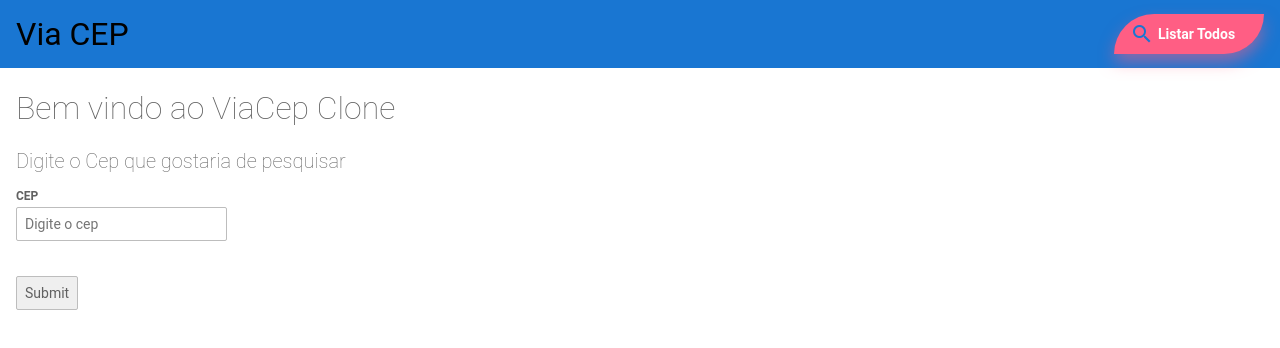
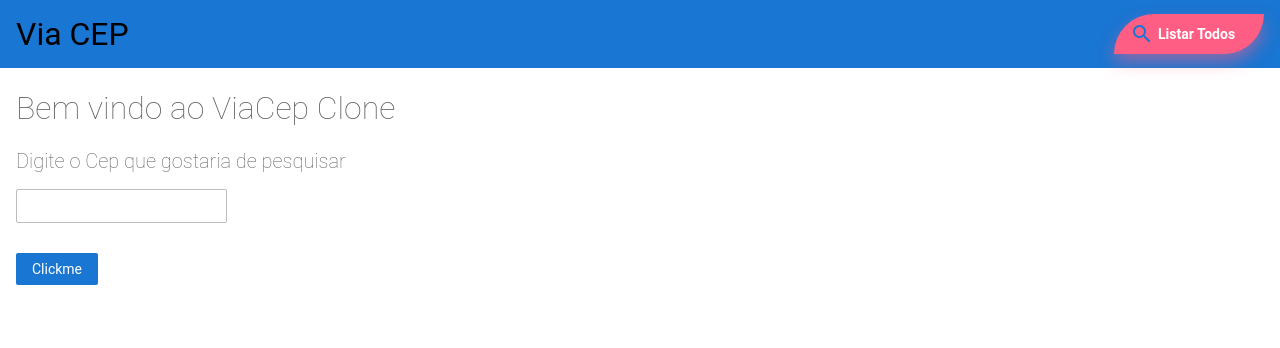
Before and after one commit to felipebonadio/viacepAngular, an Angular app: page / in a window 1280 px wide. Shown: the top 348 px of the page. Built offline with nearby package versions, Linux system fonts and the light colour scheme.

Commit message:
2 files modified

```diff
--- a/src/app/home-page/home-page.component.html
+++ b/src/app/home-page/home-page.component.html
@@ -2,8 +2,6 @@
 
 <h2>Digite o Cep que gostaria de pesquisar</h2>
 
-<form action="/action_page.php" method="get">
-  <label for="cep">Cep</label>
-  <input type="text" id="inputCep" placeholder="Digite o cep" name="cep"><br><br>
-  <input type="submit" value="Submit">
-</form>
+<p><input type="text" id="cep" name="cep" #cep></p>
+
+<button type="button" (click)="getCep(cep.value)">Clickme</button>
--- a/src/app/home-page/home-page.component.ts
+++ b/src/app/home-page/home-page.component.ts
@@ -1,4 +1,6 @@
 import { Component, OnInit } from '@angular/core';
+import { ActivatedRoute } from '@angular/router';
+import { Cep, ceps } from '../ceps';
 
 @Component({
   selector: 'app-home-page',
@@ -6,10 +8,17 @@
   styleUrls: ['./home-page.component.css']
 })
 export class HomePageComponent implements OnInit {
+  cep : Cep | undefined;
 
-  constructor() { }
+  getCep(cep:string) {
+    const routeParams = this.route.snapshot.paramMap;
+    const numeroCepFromRoute = String(routeParams.get('numeroCep'));
+    this.cep = ceps.find(cep => cep.cep === numeroCepFromRoute);
+  }
+  constructor(private route: ActivatedRoute) { }
 
   ngOnInit() {
   }
 
+
 }
```
